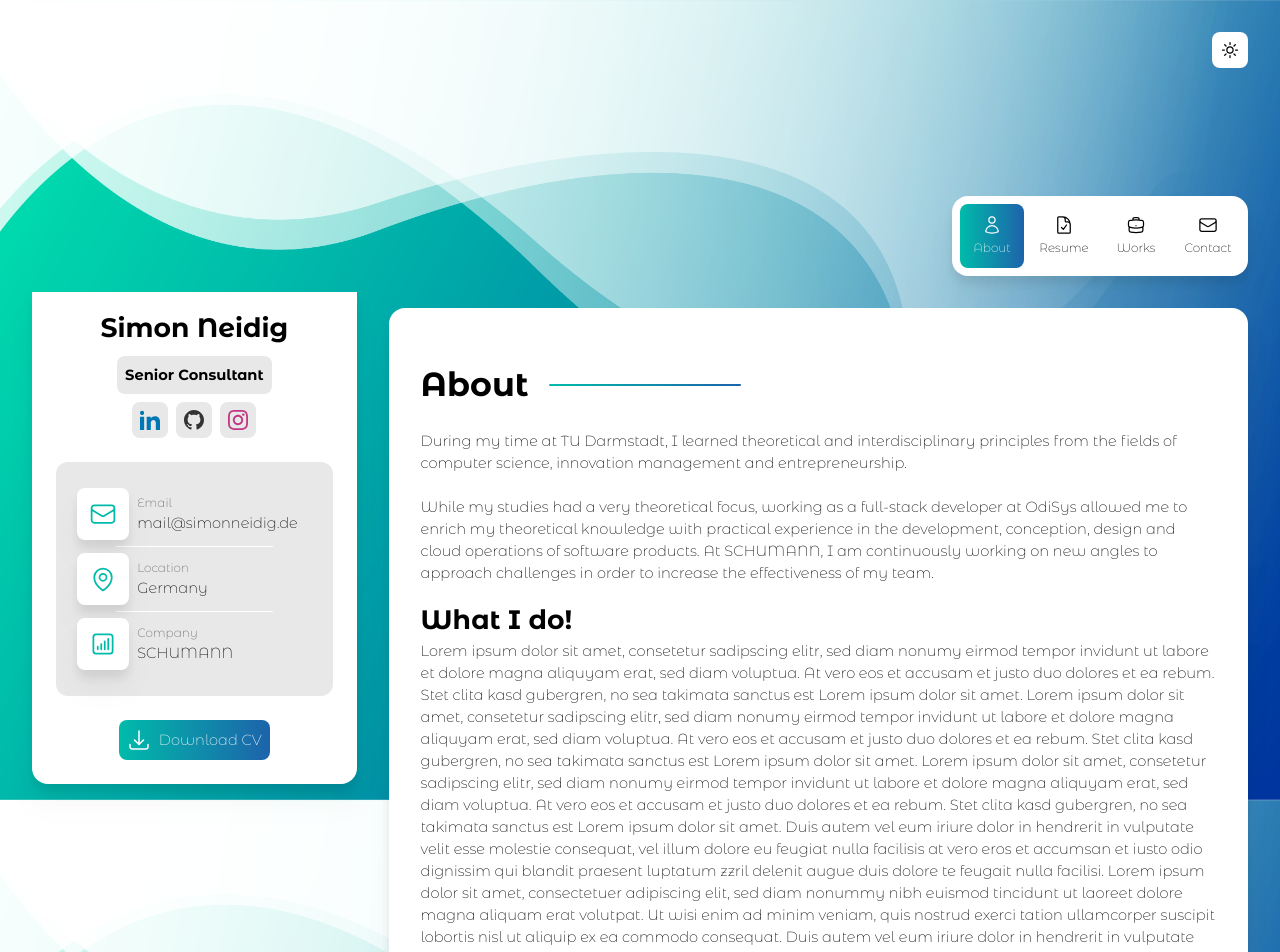
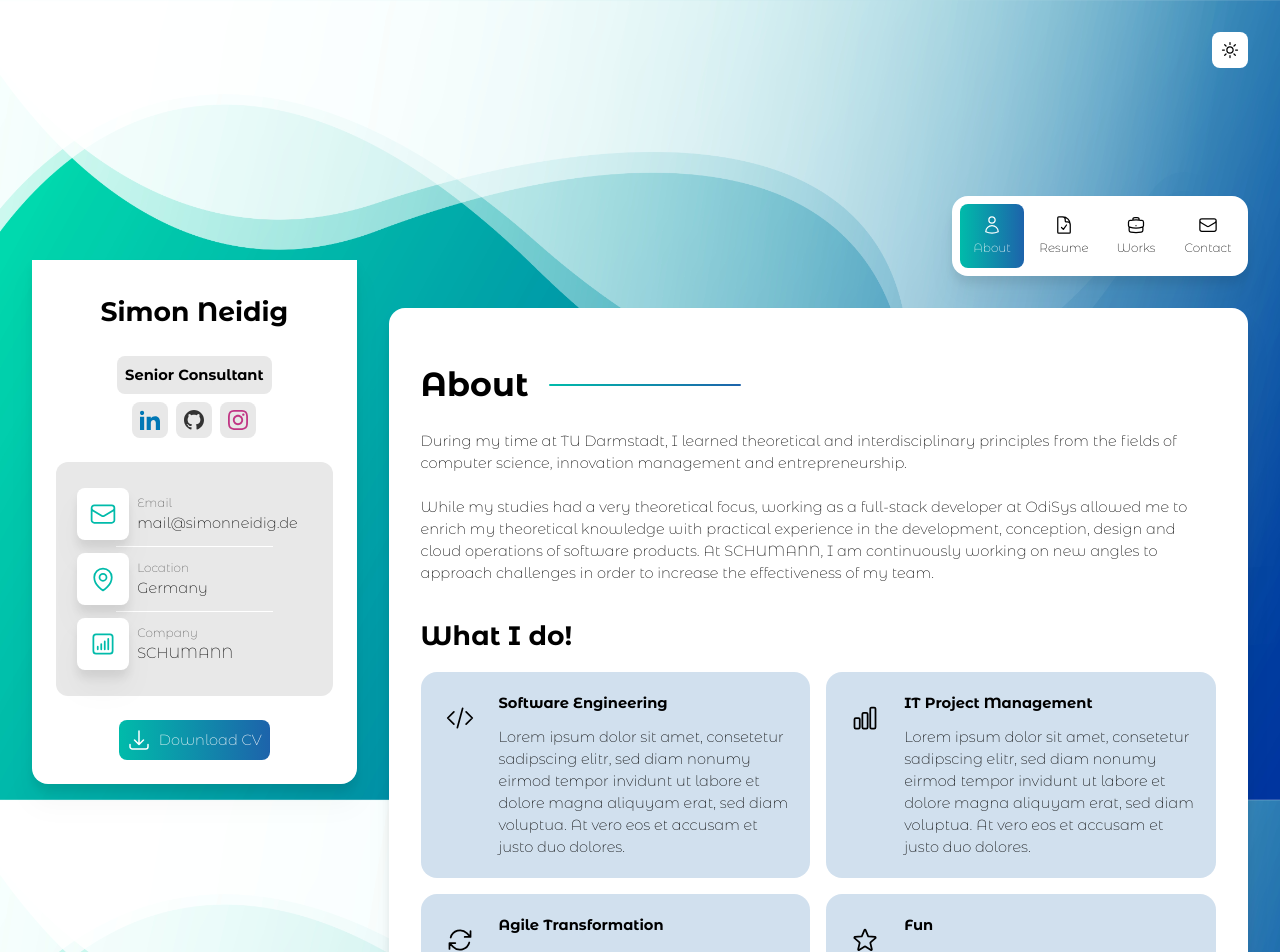
Before and after one commit to neidigsi/simonneidig_reactjs, a Next.js app: page / in a window 1280 px wide. Shown: the top 952 px of the page. Built offline with nearby package versions, Linux system fonts and the light colour scheme.

Commit message:
Initialize expertise slide and card

```diff
--- a/src/assets/scss/utilities/_general.scss
+++ b/src/assets/scss/utilities/_general.scss
@@ -3,7 +3,7 @@ h1 {
 }
 
 h2 {
-  @apply text-xl font-bold pt-4;
+  @apply text-xl font-bold pb-4 pt-8;
 }
 
 h3 {
--- a/src/components/about/aboutCard.tsx
+++ b/src/components/about/aboutCard.tsx
@@ -3,111 +3,44 @@ import { useAppDispatch, useAppSelector } from "@/store/hooks";
 import Card from "@/components/general/card";
 import { useEffect } from "react";
 import { loadPersonalInfo } from "@/store/slices/personalInfoSlice";
+import ExpertiseItem from "./expertiseItem";
+import { loadExpertises } from "@/store/slices/expertiseSlice";
 
 export default function AboutCard() {
   const abstract = useAppSelector((state) => state.personalInfo.abstract);
-  const loaded = useAppSelector((state) => state.personalInfo.loaded);
+  const personalInfoLoaded = useAppSelector(
+    (state) => state.personalInfo.loaded
+  );
+  const expertises = useAppSelector((state) => state.expertise.expertises);
+  const expertiseLoaded = useAppSelector((state) => state.expertise.loaded);
 
   const dispatch = useAppDispatch();
 
   useEffect(() => {
-    dispatch(loadPersonalInfo());
+    if (!personalInfoLoaded) {
+      dispatch(loadPersonalInfo());
+    }
+
+    if (!expertiseLoaded) {
+      dispatch(loadExpertises());
+    }
   }, []);
+
   return (
     <Card headline="About">
       <div className="text-base">
         <p dangerouslySetInnerHTML={{ __html: abstract }} />
         <h2>What I do!</h2>
-        <div>
-          Lorem ipsum dolor sit amet, consetetur sadipscing elitr, sed diam
-          nonumy eirmod tempor invidunt ut labore et dolore magna aliquyam erat,
-          sed diam voluptua. At vero eos et accusam et justo duo dolores et ea
-          rebum. Stet clita kasd gubergren, no sea takimata sanctus est Lorem
-          ipsum dolor sit amet. Lorem ipsum dolor sit amet, consetetur
-          sadipscing elitr, sed diam nonumy eirmod tempor invidunt ut labore et
-          dolore magna aliquyam erat, sed diam voluptua. At vero eos et accusam
-          et justo duo dolores et ea rebum. Stet clita kasd gubergren, no sea
-          takimata sanctus est Lorem ipsum dolor sit amet. Lorem ipsum dolor sit
-          amet, consetetur sadipscing elitr, sed diam nonumy eirmod tempor
-          invidunt ut labore et dolore magna aliquyam erat, sed diam voluptua.
-          At vero eos et accusam et justo duo dolores et ea rebum. Stet clita
-          kasd gubergren, no sea takimata sanctus est Lorem ipsum dolor sit
-          amet. Duis autem vel eum iriure dolor in hendrerit in vulputate velit
-          esse molestie consequat, vel illum dolore eu feugiat nulla facilisis
-          at vero eros et accumsan et iusto odio dignissim qui blandit praesent
-          luptatum zzril delenit augue duis dolore te feugait nulla facilisi.
-          Lorem ipsum dolor sit amet, consectetuer adipiscing elit, sed diam
-          nonummy nibh euismod tincidunt ut laoreet dolore magna aliquam erat
-          volutpat. Ut wisi enim ad minim veniam, quis nostrud exerci tation
-          ullamcorper suscipit lobortis nisl ut aliquip ex ea commodo consequat.
-          Duis autem vel eum iriure dolor in hendrerit in vulputate velit esse
-          molestie consequat, vel illum dolore eu feugiat nulla facilisis at
-          vero eros et accumsan et iusto odio dignissim qui blandit praesent
-          luptatum zzril delenit augue duis dolore te feugait nulla facilisi.
-          Nam liber tempor cum soluta nobis eleifend option congue nihil
-          imperdiet doming id quod mazim placerat facer possim assum. Lorem
-          ipsum dolor sit amet, consectetuer adipiscing elit, sed diam nonummy
-          nibh euismod tincidunt ut laoreet dolore magna aliquam erat volutpat.
-          Ut wisi enim ad minim veniam, quis nostrud exerci tation ullamcorper
-          suscipit lobortis nisl ut aliquip ex ea commodo consequat. Duis autem
-          vel eum iriure dolor in hendrerit in vulputate velit esse molestie
-          consequat, vel illum dolore eu feugiat nulla facilisis. At vero eos et
-          accusam et justo duo dolores et ea rebum. Stet clita kasd gubergren,
-          no sea takimata sanctus est Lorem ipsum dolor sit amet. Lorem ipsum
-          dolor sit amet, consetetur sadipscing elitr, sed diam nonumy eirmod
-          tempor invidunt ut labore et dolore magna aliquyam erat, sed diam
-          voluptua. At vero eos et accusam et justo duo dolores et ea rebum.
-          Stet clita kasd gubergren, no sea takimata sanctus est Lorem ipsum
-          dolor sit amet. Lorem ipsum dolor sit amet, consetetur sadipscing
-          elitr, At accusam aliquyam diam diam dolore dolores duo eirmod eos
-          erat, et nonumy sed tempor et et invidunt justo labore Stet clita ea
-          et gubergren, kasd magna no rebum. sanctus sea sed takimata ut vero
-          voluptua. est Lorem ipsum dolor sit amet. Lorem ipsum dolor sit amet,
-          consetetur sadipscing elitr, sed diam nonumy eirmod tempor invidunt ut
-          labore et dolore magna aliquyam erat. Consetetur sadipscing elitr, sed
-          diam nonumy eirmod tempor invidunt ut labore et dolore magna aliquyam
-          erat, sed diam voluptua. At vero eos et accusam et justo duo dolores
-          et ea rebum. Stet clita kasd gubergren, no sea takimata sanctus est
-          Lorem ipsum dolor sit amet. Lorem ipsum dolor sit amet, consetetur
-          sadipscing elitr, sed diam nonumy eirmod tempor invidunt ut labore et
-          dolore magna aliquyam erat, sed diam voluptua. At vero eos et accusam
-          et justo duo dolores et ea rebum. Stet clita kasd gubergren, no sea
-          takimata sanctus est Lorem ipsum dolor sit amet. Lorem ipsum dolor sit
-          amet, consetetur sadipscing elitr, sed diam nonumy eirmod tempor
-          invidunt ut labore et dolore magna aliquyam erat, sed diam voluptua.
-          At vero eos et accusam et justo duo dolores et ea rebum. Stet clita
-          kasd gubergren, no sea takimata sanctus. Lorem ipsum dolor sit amet,
-          consetetur sadipscing elitr, sed diam nonumy eirmod tempor invidunt ut
-          labore et dolore magna aliquyam erat, sed diam voluptua. At vero eos
-          et accusam et justo duo dolores et ea rebum. Stet clita kasd
-          gubergren, no sea takimata sanctus est Lorem ipsum dolor sit amet.
-          Lorem ipsum dolor sit amet, consetetur sadipscing elitr, sed diam
-          nonumy eirmod tempor invidunt ut labore et dolore magna aliquyam erat,
-          sed diam voluptua. At vero eos et accusam et justo duo dolores et ea
-          rebum. Stet clita kasd gubergren, no sea takimata sanctus est Lorem
-          ipsum dolor sit amet. Lorem ipsum dolor sit amet, consetetur
-          sadipscing elitr, sed diam nonumy eirmod tempor invidunt ut labore et
-          dolore magna aliquyam erat, sed diam voluptua. At vero eos et accusam
-          et justo duo dolores et ea rebum. Stet clita kasd gubergren, no sea
-          takimata sanctus est Lorem ipsum dolor sit amet. Duis autem vel eum
-          iriure dolor in hendrerit in vulputate velit esse molestie consequat,
-          vel illum dolore eu feugiat nulla facilisis at vero eros et accumsan
-          et iusto odio dignissim qui blandit praesent luptatum zzril delenit
-          augue duis dolore te feugait nulla facilisi. Lorem ipsum dolor sit
-          amet, consectetuer adipiscing elit, sed diam nonummy nibh euismod
-          tincidunt ut laoreet dolore magna aliquam erat volutpat. Ut wisi enim
-          ad minim veniam, quis nostrud exerci tation ullamcorper suscipit
-          lobortis nisl ut aliquip ex ea commodo consequat. Duis autem vel eum
-          iriure dolor in hendrerit in vulputate velit esse molestie consequat,
-          vel illum dolore eu feugiat nulla facilisis at vero eros et accumsan
-          et iusto odio dignissim qui blandit praesent luptatum zzril delenit
-          augue duis dolore te feugait nulla facilisi. Nam liber tempor cum
-          soluta nobis eleifend option congue nihil imperdiet doming id quod
-          mazim placerat facer possim assum. Lorem ipsum dolor sit amet,
-          consectetuer adipiscing elit, sed diam nonummy nibh euismod tincidunt
-          ut laoreet dolore magna aliquam erat volutpat. Ut wisi enim ad minim
-          veniam, quis nostrud exerci tation ullamcorper suscipit lobortis nisl
-          ut aliquip ex ea commodo
+        <div className="grid grid-cols-2 gap-4">
+          {expertises.map(({ index, expertise, description, icon }) => (
+            <ExpertiseItem
+              key={index}
+              index={index}
+              expertise={expertise}
+              description={description}
+              icon={icon}
+            />
+          ))}
         </div>
       </div>
     </Card>
--- /dev/null
+++ b/src/components/about/expertiseItem.tsx
@@ -0,0 +1,38 @@
+// Import internal dependencies
+import Icon from "@/components/general/icon";
+
+interface ExpertiseItemObject {
+  index: number;
+  expertise: string;
+  description: string;
+  icon: string;
+}
+
+export default function ExpertiseItem({
+  index,
+  expertise,
+  description,
+  icon,
+}: Readonly<ExpertiseItemObject>) {
+  console.log(index);
+  return (
+    <div
+      className={
+        (index % 2 == 0 ? "bg-primary " : "bg-secondary ") +
+        "grid grid-cols-5 w-full rounded-2xl bg-opacity-20 py-5"
+      }
+    >
+      <div className="grid col-span-1 justify-items-center ">
+        <div className="m-3">
+          <div className="size-7">
+            <Icon icon={icon} />
+          </div>
+        </div>
+      </div>
+      <div className="col-span-4 pr-5">
+        <h3 className="pb-3">{expertise}</h3>
+        <div className="text-base">{description}</div>
+      </div>
+    </div>
+  );
+}
--- a/src/store/slices/expertiseSlice.tsx
+++ b/src/store/slices/expertiseSlice.tsx
@@ -0,0 +1,62 @@
+// Import external dependencies
+import { createSlice } from "@reduxjs/toolkit";
+
+interface Expertise {
+  index: number;
+  expertise: string;
+  description: string;
+  icon: string;
+}
+
+interface ExpertiseState {
+  loaded: boolean;
+  expertises: Expertise[];
+}
+
+const initialState: ExpertiseState = {
+  loaded: false,
+  expertises: [],
+};
+
+export const expertiseSlice = createSlice({
+  name: "expertise",
+  initialState: initialState,
+  reducers: {
+    loadExpertises: (state) => {
+      let resp = [
+        {
+          expertise: "Software Engineering",
+          description:
+            "Lorem ipsum dolor sit amet, consetetur sadipscing elitr, sed diam nonumy eirmod tempor invidunt ut labore et dolore magna aliquyam erat, sed diam voluptua. At vero eos et accusam et justo duo dolores.",
+          icon: "CodeBracketIcon",
+        },
+        {
+          expertise: "IT Project Management",
+          description:
+            "Lorem ipsum dolor sit amet, consetetur sadipscing elitr, sed diam nonumy eirmod tempor invidunt ut labore et dolore magna aliquyam erat, sed diam voluptua. At vero eos et accusam et justo duo dolores.",
+          icon: "ChartBarIcon",
+        },
+        {
+          expertise: "Agile Transformation",
+          description:
+            "Lorem ipsum dolor sit amet, consetetur sadipscing elitr, sed diam nonumy eirmod tempor invidunt ut labore et dolore magna aliquyam erat, sed diam voluptua. At vero eos et accusam et justo duo dolores.",
+          icon: "ArrowPathIcon",
+        },
+        {
+          expertise: "Fun",
+          description:
+            "Lorem ipsum dolor sit amet, consetetur sadipscing elitr, sed diam nonumy eirmod tempor invidunt ut labore et dolore magna aliquyam erat, sed diam voluptua. At vero eos et accusam et justo duo dolores.",
+          icon: "StarIcon",
+        },
+      ];
+
+      resp.map((o, index) => ({ ...o, index: index }));
+      state.expertises = resp;
+      state.loaded = true;
+    },
+  },
+});
+
+export const { loadExpertises } = expertiseSlice.actions;
+
+export default expertiseSlice.reducer;
--- a/src/store/store.tsx
+++ b/src/store/store.tsx
@@ -3,12 +3,14 @@ import { configureStore } from "@reduxjs/toolkit";
 
 // Import internal dependencies
 import educationReducer from "@/store/slices/educationSlice";
+import expertiseReducer from "@/store/slices/expertiseSlice";
 import personalInfoReducer from "@/store/slices/personalInfoSlice";
 
 export const makeStore = () => {
   return configureStore({
     reducer: {
       education: educationReducer,
+      expertise: expertiseReducer,
       personalInfo: personalInfoReducer,
     },
   });
```
